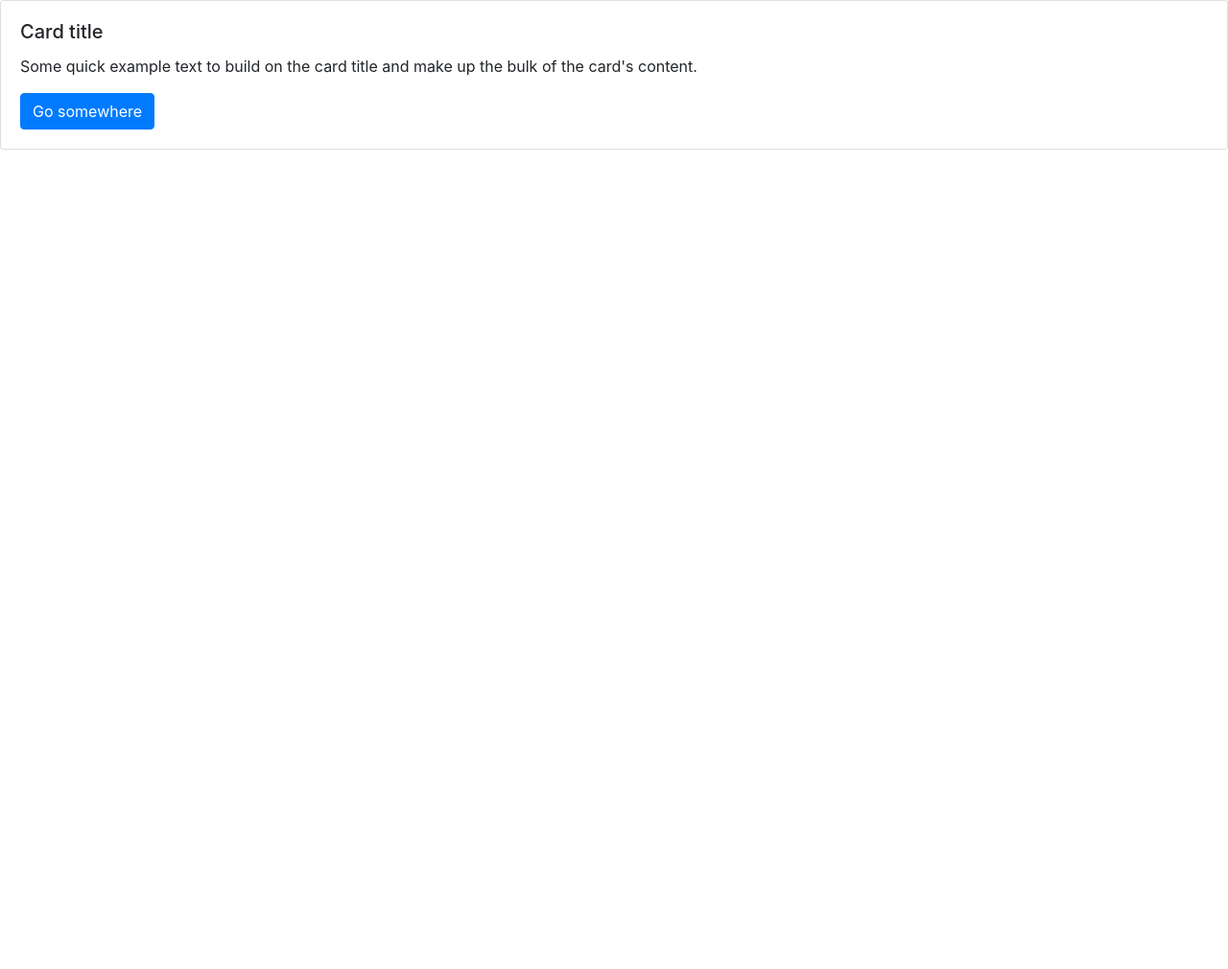
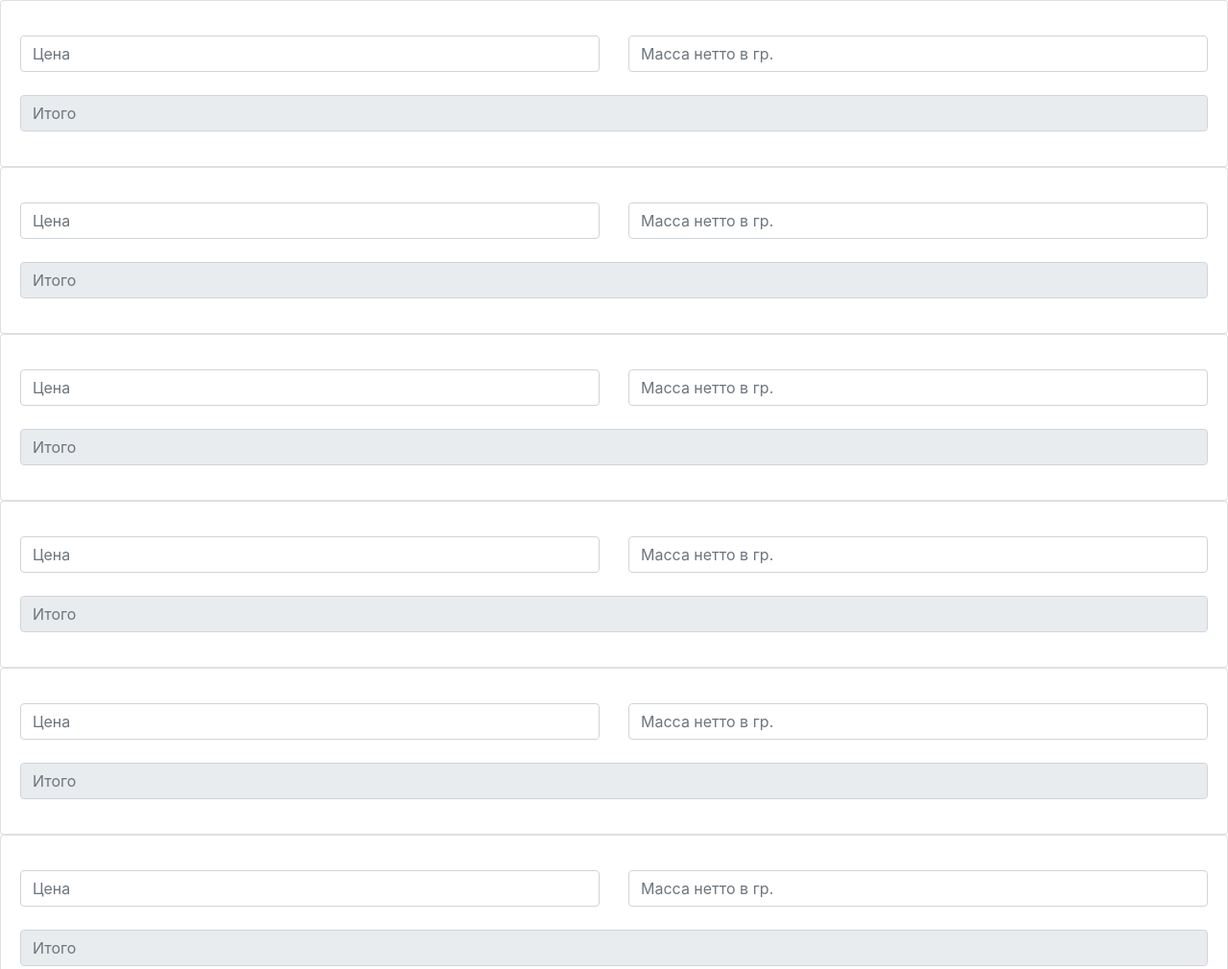
Before and after one commit to catexis/kilocalc, a plain HTML site: page www/index.html in a window 1280 px wide. Shown: the top 1010 px of the page at 96% size. Before the commit the page ends 800 px from the top, so only its background shows below. Drawn offline with Linux system fonts and the light colour scheme.

Commit message:
First working version

```diff
--- a/config.xml
+++ b/config.xml
@@ -5,7 +5,7 @@
     xmlns="http://www.w3.org/ns/widgets"
     xmlns:gap="http://phonegap.com/ns/1.0">
 
-    <name>Price calc</name>
+    <name>Kilocalc</name>
     <description>
         Подсчёт единицы продукта за килограмм
     </description>
--- a/www/index.html
+++ b/www/index.html
@@ -9,22 +9,59 @@
     <link rel="stylesheet" href="./css/bootstrap-grid.min.css">
     <link rel="shortcut icon" href="icons8-synchronize-512.png" type="image/x-icon">
     <body>
+
+        <!-- Card -->
+        <div class="wrap">
             <div class="card">
                 <div class="card-body">
-                <h5 class="card-title">Card title</h5>
-                <p class="card-text">Some quick example text to build on the card title and make up the bulk of the card's content.</p>
-                <a href="#" class="btn btn-primary">Go somewhere</a>
+                    <p class="card-text">
+                        <div class="row">
+                            <div class="col">
+                                <input type="text" class="form-control" placeholder="Цена" id="p">
+                            </div>
+                            <div class="col">
+                                <input type="text" class="form-control" placeholder="Масса нетто в гр." id="m">
+                            </div>
+                        </div><br>
+                        <div class="row">
+                            <div class="col">
+                                <input type="text" class="form-control" placeholder="Итого" id="s" readonly>
                             </div>
                         </div>
+                    </p>
+                </div>
+            </div>
+        </div>
+        <!-- Card end -->
 
+    </body>
     <script src="./js/bootstrap.min.js"></script>
     <script src="./js/bootstrap.bundle.min.js"></script>
     <script src="./js/jquery-3.3.1.min.js"></script>
     <script>
+        function onekilo(price, mass){
+            var summ = price * 1000 / mass;
+            return summ
+        };
+
         $(document).ready(function(){
-                $("#1").text( $(window).height() )
-                $("#2").text( $(window).width() )
+            var card = $( ".wrap" ).html()
+            for (var index = 0; index < 9; index++) {
+                $( "body" ).append(card);
+            }
+            $.each($(".card"), function(index, item){
+                var price = $(item).find("#p").attr("id", "p"+index);
+                var mass = $(item).find("#m").attr("id", "m"+index);
+                var summ = $(item).find("#s").attr("id", "s"+index);
+                price.change(function(){
+                    var res = onekilo(price.val(), mass.val());
+                    summ.val(res + "за килограмм");
+                });
+                mass.change(function(){
+                    var res = onekilo(price.val(), mass.val());
+                    summ.val(res + " за 1 килограмм");
+                });
+            });
         });
     </script>
-    </body>
 </html>
```
Lines whose indentation alone changed are shown as unchanged.
